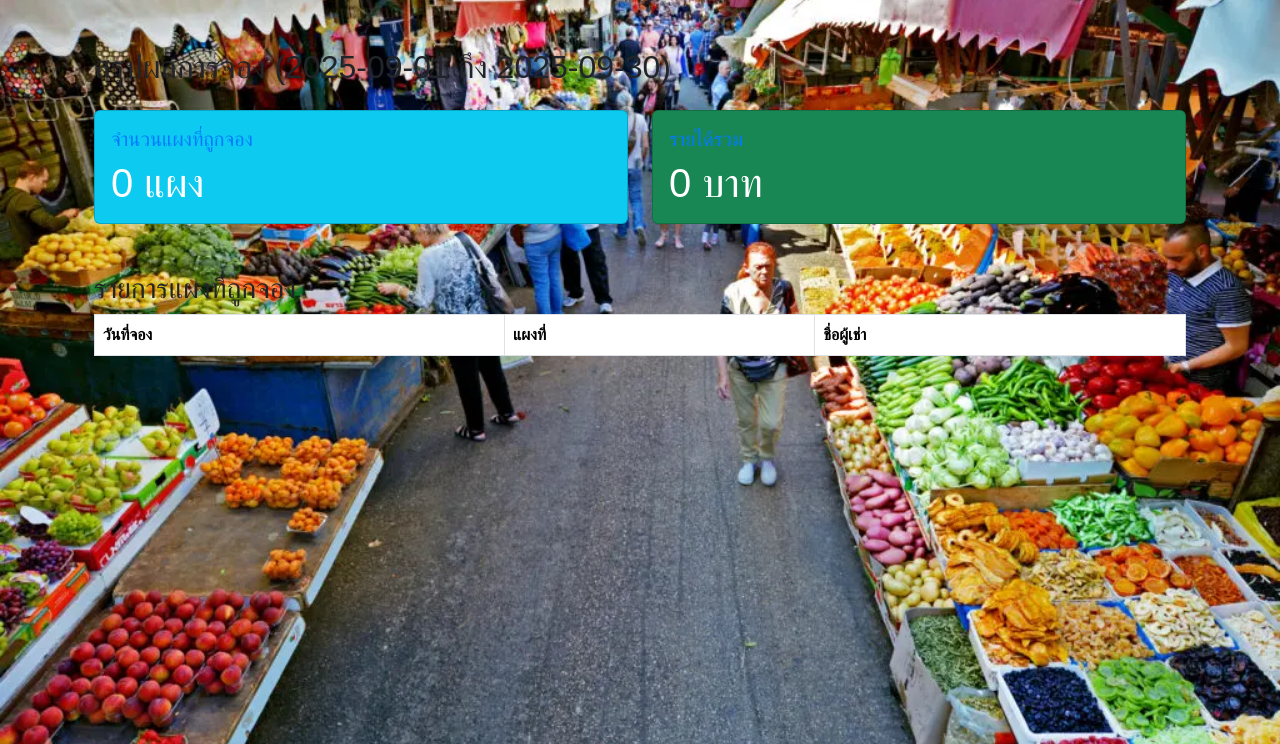
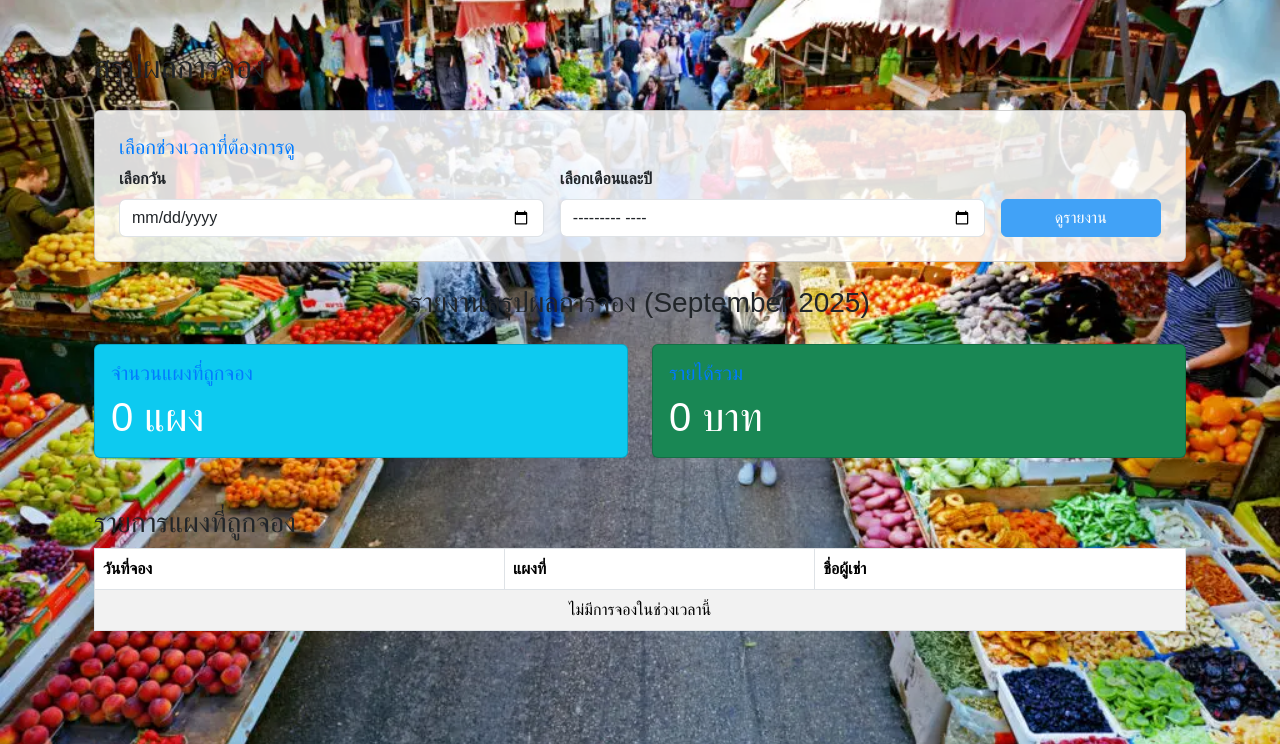
Before and after one commit to zutterjostar-dotcom/market-stall-booking-app, a Flask app: page /summary in a window 1280 px wide. Shown: the part 56-800 px from the top of the page. Run offline with Flask 3, Linux system fonts and the light colour scheme; data that the repository does not hold is empty.

Commit message:
Your commit message here

```diff
--- a/app.py
+++ b/app.py
@@ -356,12 +356,13 @@ def upload_payment(booking_id):
 
 @app.route('/summary', methods=['GET'])
 def booking_summary():
-    # ดึงพารามิเตอร์ 'date' จาก URL (ถ้ามี)
+    # ดึงพารามิเตอร์ 'date' และ 'month' จาก URL
     date_str = request.args.get('date')
+    month_str = request.args.get('month')
 
-    # กำหนดวันที่เริ่มต้นและสิ้นสุดสำหรับดูข้อมูล
     start_date = None
     end_date = None
+    display_range = ""
 
     if date_str:
         # ถ้ามีวันที่ระบุ ให้แสดงสรุปรายวัน
@@ -369,14 +370,26 @@ def booking_summary():
             target_date = datetime.datetime.strptime(date_str, '%Y-%m-%d').date()
             start_date = target_date
             end_date = target_date
+            display_range = target_date.strftime('%d-%m-%Y')
         except ValueError:
             flash('รูปแบบวันที่ไม่ถูกต้อง', 'danger')
             return redirect(url_for('booking_summary'))
+    elif month_str:
+        # ถ้ามีเดือนระบุ ให้แสดงสรุปรายเดือน
+        try:
+            target_date = datetime.datetime.strptime(month_str, '%Y-%m').date()
+            start_date = target_date.replace(day=1)
+            end_date = target_date.replace(day=calendar.monthrange(target_date.year, target_date.month)[1])
+            display_range = target_date.strftime('%B %Y')
+        except ValueError:
+            flash('รูปแบบเดือนไม่ถูกต้อง', 'danger')
+            return redirect(url_for('booking_summary'))
     else:
-        # ถ้าไม่มีวันที่ระบุ ให้แสดงสรุปรายเดือนของเดือนปัจจุบัน
+        # ถ้าไม่มีการระบุช่วงเวลา ให้แสดงสรุปของเดือนปัจจุบันเป็นค่าเริ่มต้น
         today = datetime.date.today()
         start_date = today.replace(day=1)
         end_date = today.replace(day=calendar.monthrange(today.year, today.month)[1])
+        display_range = today.strftime('%B %Y')
 
     # ค้นหาการจองที่ได้รับการอนุมัติในช่วงวันที่ที่กำหนด
     approved_bookings = Booking.query.filter(
@@ -390,19 +403,21 @@ def booking_summary():
     booked_stalls = []
 
     for booking in approved_bookings:
-        total_income += booking.total_price # <-- เปลี่ยนเป็น total_price
+        # แก้ไขให้ใช้ total_price, stall.name, และ vendor_name
+        total_income += booking.total_price
         booked_stalls.append({
-            'stall_number': booking.stall.name, # <-- เปลี่ยนจาก stall_number เป็น stall.name
-            'user_name': booking.vendor_name,  # <-- เปลี่ยนจาก user_name เป็น vendor_name
-            'booking_date': booking.start_date.strftime('%Y-%m-%d')
+            'stall_number': booking.stall.name,
+            'user_name': booking.vendor_name,
+            'booking_date': booking.start_date.strftime('%d-%m-%Y')
         })
 
     return render_template('summary.html',
                            total_income=total_income,
                            num_booked_stalls=len(booked_stalls),
                            booked_stalls=booked_stalls,
-                           start_date=start_date.strftime('%Y-%m-%d'),
-                           end_date=end_date.strftime('%Y-%m-%d'))
+                           display_range=display_range,
+                           selected_date=date_str,
+                           selected_month=month_str)
 
 #@app.route('/admin/booking/<int:booking_id>/cancel', methods=['POST'])
 #@admin_required
--- a/templates/summary.html
+++ b/templates/summary.html
@@ -2,7 +2,28 @@
 
 {% block content %}
     <div class="container mt-5">
-        <h2 class="mb-4">สรุปผลการจอง ({{ start_date }} ถึง {{ end_date }})</h2>
+        <h2 class="mb-4">สรุปผลการจอง</h2>
+
+        <div class="card p-4 mb-4">
+            <h5 class="card-title">เลือกช่วงเวลาที่ต้องการดู</h5>
+            <form action="{{ url_for('booking_summary') }}" method="get">
+                <div class="row g-3">
+                    <div class="col-md-5">
+                        <label for="date-select" class="form-label">เลือกวัน</label>
+                        <input type="date" class="form-control" id="date-select" name="date" value="{{ selected_date }}">
+                    </div>
+                    <div class="col-md-5">
+                        <label for="month-select" class="form-label">เลือกเดือนและปี</label>
+                        <input type="month" class="form-control" id="month-select" name="month" value="{{ selected_month }}">
+                    </div>
+                    <div class="col-md-2 d-flex align-items-end">
+                        <button type="submit" class="btn btn-primary w-100">ดูรายงาน</button>
+                    </div>
+                </div>
+            </form>
+        </div>
+
+        <h3 class="text-center my-4">รายงานสรุปผลการจอง ({{ display_range }})</h3>
 
         <div class="row mb-4">
             <div class="col-md-6">
@@ -24,6 +45,7 @@
         </div>
 
         <h3 class="mt-5">รายการแผงที่ถูกจอง</h3>
+        <div class="table-responsive">
             <table class="table table-bordered table-striped">
                 <thead>
                     <tr>
@@ -39,8 +61,13 @@
                             <td>{{ stall.stall_number }}</td>
                             <td>{{ stall.user_name }}</td>
                         </tr>
+                    {% else %}
+                        <tr>
+                            <td colspan="3" class="text-center">ไม่มีการจองในช่วงเวลานี้</td>
+                        </tr>
                     {% endfor %}
                 </tbody>
             </table>
         </div>
+    </div>
 {% endblock %}
```
Lines whose indentation alone changed are shown as unchanged.
